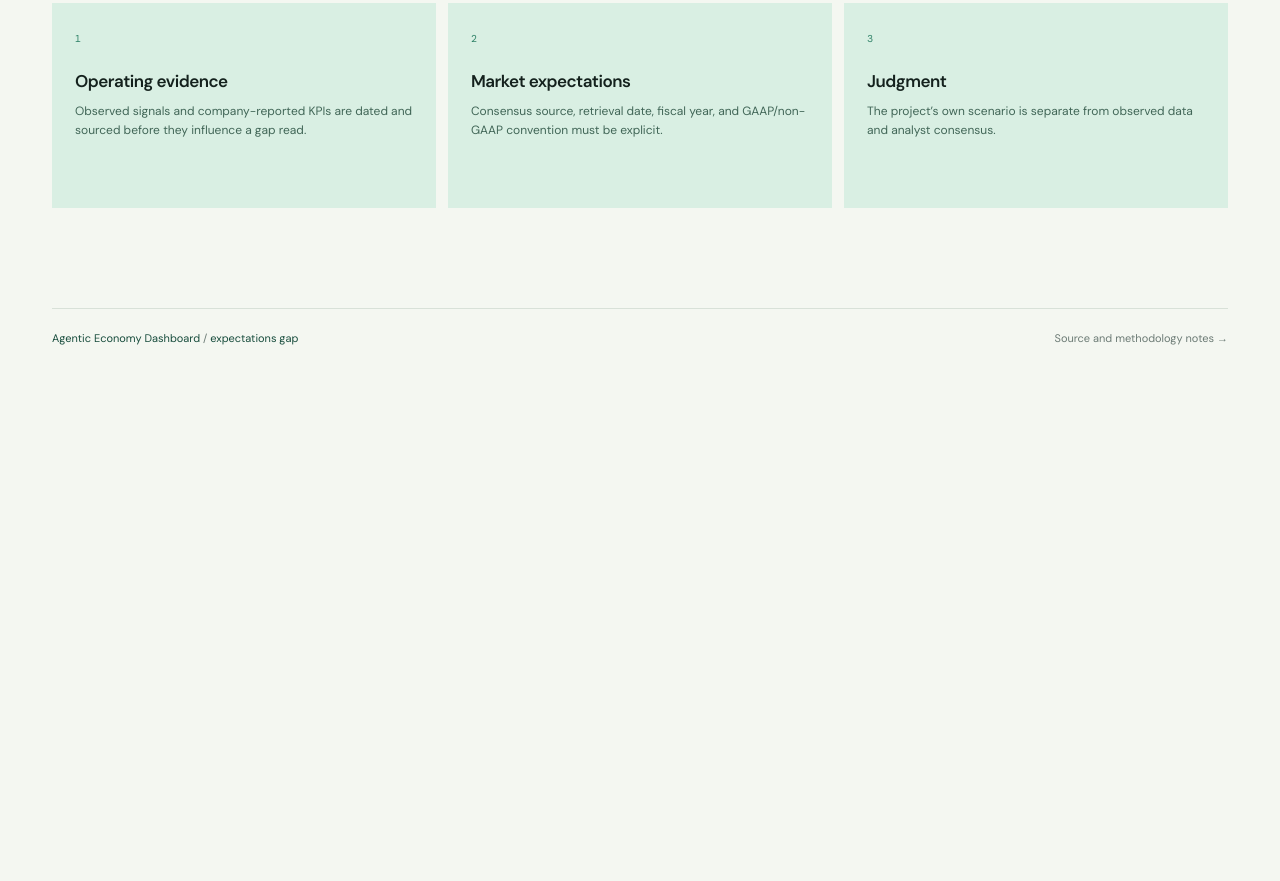
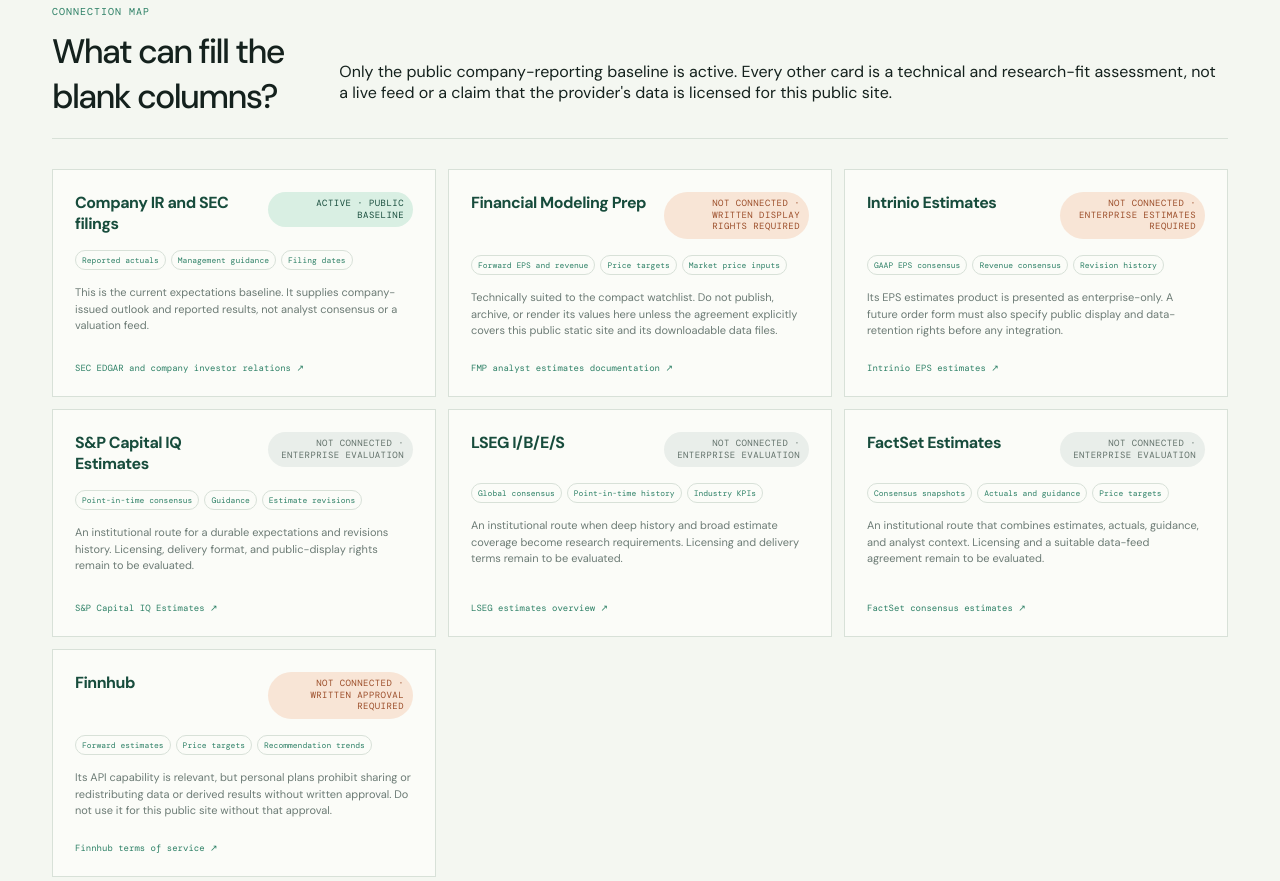
Before and after one commit to gundemkorel/agentic-economy-dashboard, a plain HTML site: page expectations.html in a window 1280 px wide. Shown: the part 1196-2077 px from the top of the page. Before the commit the page ends 1576 px from the top, so only its background shows below. Drawn offline with nearby package versions, Linux system fonts and the light colour scheme.

Commit message:
Add Akamai evidence and market-data connection map

```diff
--- a/app.js
+++ b/app.js
@@ -91,6 +91,12 @@
   return "<tr><td><strong>" + escapeHtml(row.ticker) + "</strong></td><td>" + escapeHtml(row.agenticEvidence) + "</td><td>" + managementOutlook + "</td><td>" + escapeHtml(row.streetEstimates) + "</td><td>" + escapeHtml(row.valuation) + "</td><td><span class=\"read caution\"><i></i>" + escapeHtml(row.gapRead) + "</span></td></tr>";
 }
 
+function renderProvider(provider) {
+  const capabilities = Array.isArray(provider.capabilities) ? provider.capabilities.map((capability) => "<span>" + escapeHtml(capability) + "</span>").join("") : "";
+  const source = provider.sourceUrl ? "<a href=\"" + escapeHtml(provider.sourceUrl) + "\" target=\"_blank\" rel=\"noreferrer\">" + escapeHtml(provider.sourceLabel || "Provider details") + " ↗</a>" : "";
+  return "<article class=\"provider-card\"><div class=\"provider-card-top\"><h3>" + escapeHtml(provider.name) + "</h3><span class=\"tag " + escapeHtml(provider.tone || "neutral") + "\">" + escapeHtml(provider.status) + "</span></div><div class=\"provider-capabilities\">" + capabilities + "</div><p>" + escapeHtml(provider.description) + "</p>" + source + "</article>";
+}
+
 function renderSource(source) {
   const fields = [
     "Supports: " + source.supports.join(", "),
@@ -151,8 +157,13 @@
 }
 
 async function initExpectations() {
-  const data = await fetchJson("data/manual/expectations-gap.json");
+  const [data, providerMap] = await Promise.all([
+    fetchJson("data/manual/expectations-gap.json"),
+    fetchJson("config/market-data-providers.json").catch(() => ({ providers: [] }))
+  ]);
   $("#expectations-body").innerHTML = data.rows.map(renderExpectationRow).join("");
+  const providerGrid = $("#provider-grid");
+  if (providerGrid) providerGrid.innerHTML = providerMap.providers.map(renderProvider).join("");
 }
 
 async function initBreakers() {
--- /dev/null
+++ b/config/market-data-providers.json
@@ -0,0 +1,76 @@
+{
+  "asOfDate": "2026-09-24",
+  "definition": "This is a connection-readiness map, not a market-data feed. A listed capability does not mean that the dashboard has retrieved, stored, displayed, or licensed that provider's data.",
+  "providers": [
+    {
+      "id": "company-reporting",
+      "name": "Company IR and SEC filings",
+      "status": "Active · public baseline",
+      "tone": "positive",
+      "capabilities": ["Reported actuals", "Management guidance", "Filing dates"],
+      "description": "This is the current expectations baseline. It supplies company-issued outlook and reported results, not analyst consensus or a valuation feed.",
+      "sourceLabel": "SEC EDGAR and company investor relations",
+      "sourceUrl": "https://www.sec.gov/edgar/search/"
+    },
+    {
+      "id": "fmp",
+      "name": "Financial Modeling Prep",
+      "status": "Not connected · written display rights required",
+      "tone": "warning",
+      "capabilities": ["Forward EPS and revenue", "Price targets", "Market price inputs"],
+      "description": "Technically suited to the compact watchlist. Do not publish, archive, or render its values here unless the agreement explicitly covers this public static site and its downloadable data files.",
+      "sourceLabel": "FMP analyst estimates documentation",
+      "sourceUrl": "https://site.financialmodelingprep.com/developer/docs/stable/financial-estimates"
+    },
+    {
+      "id": "intrinio",
+      "name": "Intrinio Estimates",
+      "status": "Not connected · enterprise estimates required",
+      "tone": "warning",
+      "capabilities": ["GAAP EPS consensus", "Revenue consensus", "Revision history"],
+      "description": "Its EPS estimates product is presented as enterprise-only. A future order form must also specify public display and data-retention rights before any integration.",
+      "sourceLabel": "Intrinio EPS estimates",
+      "sourceUrl": "https://intrinio.com/products/eps-estimates"
+    },
+    {
+      "id": "sp-capital-iq",
+      "name": "S&P Capital IQ Estimates",
+      "status": "Not connected · enterprise evaluation",
+      "tone": "neutral",
+      "capabilities": ["Point-in-time consensus", "Guidance", "Estimate revisions"],
+      "description": "An institutional route for a durable expectations and revisions history. Licensing, delivery format, and public-display rights remain to be evaluated.",
+      "sourceLabel": "S&P Capital IQ Estimates",
+      "sourceUrl": "https://www.spglobal.com/market-intelligence/en/solutions/products/fundamental-data"
+    },
+    {
+      "id": "lseg-ibes",
+      "name": "LSEG I/B/E/S",
+      "status": "Not connected · enterprise evaluation",
+      "tone": "neutral",
+      "capabilities": ["Global consensus", "Point-in-time history", "Industry KPIs"],
+      "description": "An institutional route when deep history and broad estimate coverage become research requirements. Licensing and delivery terms remain to be evaluated.",
+      "sourceLabel": "LSEG estimates overview",
+      "sourceUrl": "https://www.lseg.com/content/dam/data-analytics/en_us/documents/brochures/lseg-data-for-quant-research-brochure.pdf"
+    },
+    {
+      "id": "factset",
+      "name": "FactSet Estimates",
+      "status": "Not connected · enterprise evaluation",
+      "tone": "neutral",
+      "capabilities": ["Consensus snapshots", "Actuals and guidance", "Price targets"],
+      "description": "An institutional route that combines estimates, actuals, guidance, and analyst context. Licensing and a suitable data-feed agreement remain to be evaluated.",
+      "sourceLabel": "FactSet consensus estimates",
+      "sourceUrl": "https://insight.factset.com/resources/factset-consensus-estimates-datafeed"
+    },
+    {
+      "id": "finnhub",
+      "name": "Finnhub",
+      "status": "Not connected · written approval required",
+      "tone": "warning",
+      "capabilities": ["Forward estimates", "Price targets", "Recommendation trends"],
+      "description": "Its API capability is relevant, but personal plans prohibit sharing or redistributing data or derived results without written approval. Do not use it for this public site without that approval.",
+      "sourceLabel": "Finnhub terms of service",
+      "sourceUrl": "https://finnhub.io/terms-of-service"
+    }
+  ]
+}
--- a/expectations.css
+++ b/expectations.css
@@ -28,3 +28,93 @@
 .table-source:hover {
   text-decoration: underline;
 }
+
+.provider-section {
+  margin-top: 72px;
+}
+
+.provider-grid {
+  display: grid;
+  grid-template-columns: repeat(3, minmax(0, 1fr));
+  gap: 12px;
+  margin-top: 30px;
+}
+
+.provider-card {
+  min-height: 228px;
+  padding: 22px;
+  background: var(--card);
+  border: 1px solid var(--line);
+  display: flex;
+  flex-direction: column;
+}
+
+.provider-card-top {
+  display: flex;
+  align-items: flex-start;
+  justify-content: space-between;
+  gap: 12px;
+}
+
+.provider-card h3 {
+  margin: 0;
+  color: var(--green);
+  font-size: 16px;
+  letter-spacing: -.03em;
+}
+
+.provider-card .tag {
+  max-width: 145px;
+  white-space: normal;
+  text-align: right;
+  line-height: 1.3;
+}
+
+.provider-card p {
+  margin: 14px 0 0;
+  color: var(--muted);
+  font-size: 11px;
+  line-height: 1.5;
+}
+
+.provider-card > a {
+  margin-top: auto;
+  padding-top: 17px;
+  color: var(--green-2);
+  font-family: "DM Mono", ui-monospace, monospace;
+  font-size: 9px;
+  text-decoration: none;
+}
+
+.provider-card > a:hover {
+  text-decoration: underline;
+}
+
+.provider-capabilities {
+  display: flex;
+  flex-wrap: wrap;
+  gap: 5px;
+  margin-top: 16px;
+}
+
+.provider-capabilities span {
+  padding: 4px 6px;
+  border: 1px solid var(--line);
+  border-radius: 99px;
+  color: var(--green-2);
+  font-family: "DM Mono", ui-monospace, monospace;
+  font-size: 8px;
+  line-height: 1.25;
+}
+
+@media (max-width: 900px) {
+  .provider-grid {
+    grid-template-columns: repeat(2, minmax(0, 1fr));
+  }
+}
+
+@media (max-width: 580px) {
+  .provider-grid {
+    grid-template-columns: 1fr;
+  }
+}
--- a/expectations.html
+++ b/expectations.html
@@ -25,10 +25,11 @@
         </section>
         <section class="notice"><strong>Read the columns correctly</strong><span>Management guidance is primary-source company reporting. Street consensus, prices, and multiples remain empty pending a licensed or otherwise verifiable provider and explicit fiscal-year conventions.</span></section>
         <section class="gap-table-wrap gap-page"><table class="gap-table expectations-table"><thead><tr><th>Company</th><th>Agentic evidence</th><th>Management outlook</th><th>Street estimates</th><th>Valuation</th><th>Gap read</th></tr></thead><tbody id="expectations-body"></tbody></table></section>
+        <section class="provider-section"><div class="section-heading"><div><p class="section-number">Connection map</p><h2>What can fill the blank columns?</h2></div><p>Only the public company-reporting baseline is active. Every other card is a technical and research-fit assessment, not a live feed or a claim that the provider's data is licensed for this public site.</p></div><div class="provider-grid" id="provider-grid"></div></section>
         <section class="method-grid expectation-methods"><div class="method-card"><span class="method-index">1</span><h3>Operating evidence</h3><p>Observed signals and company-reported KPIs are dated and sourced before they influence a gap read.</p></div><div class="method-card"><span class="method-index">2</span><h3>Market expectations</h3><p>Consensus source, retrieval date, fiscal year, and GAAP/non-GAAP convention must be explicit.</p></div><div class="method-card"><span class="method-index">3</span><h3>Judgment</h3><p>The project’s own scenario is separate from observed data and analyst consensus.</p></div></section>
       </main>
       <footer class="footer"><span>Agentic Economy Dashboard <span class="muted">/</span> expectations gap</span><a class="muted" href="methodology.html">Source and methodology notes →</a></footer>
     </div>
-    <script src="app.js?v=2026-09-24-3" type="module"></script>
+    <script src="app.js?v=2026-09-24-4" type="module"></script>
   </body>
 </html>
```
Also changed, not shown: breakers.html (+1 -1 lines), companies.html (+1 -1 lines), config/sources.json (+5 -5 lines), data/manual/enterprise-adoption-observations.json (+23 -0 lines), data/manual/evidence-log.json (+11 -0 lines), data/manual/pulse-metrics.json (+12 -1 lines), index.html (+3 -3 lines), methodology.html (+1 -1 lines), 2 other files.
